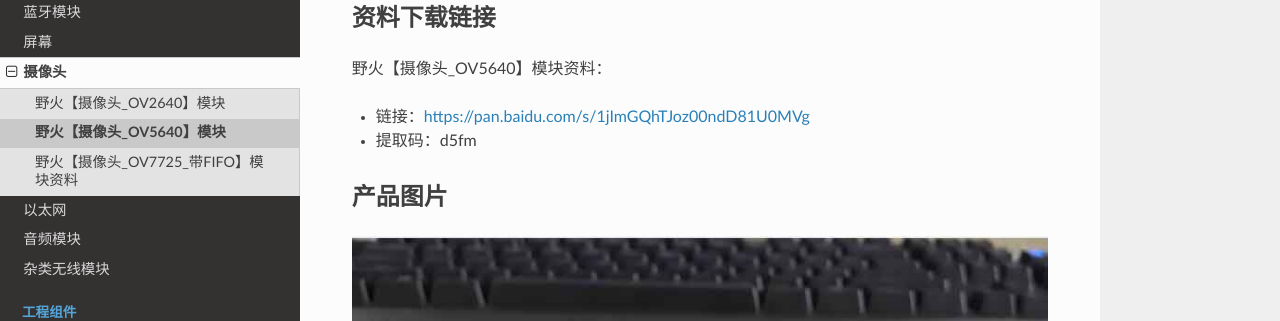
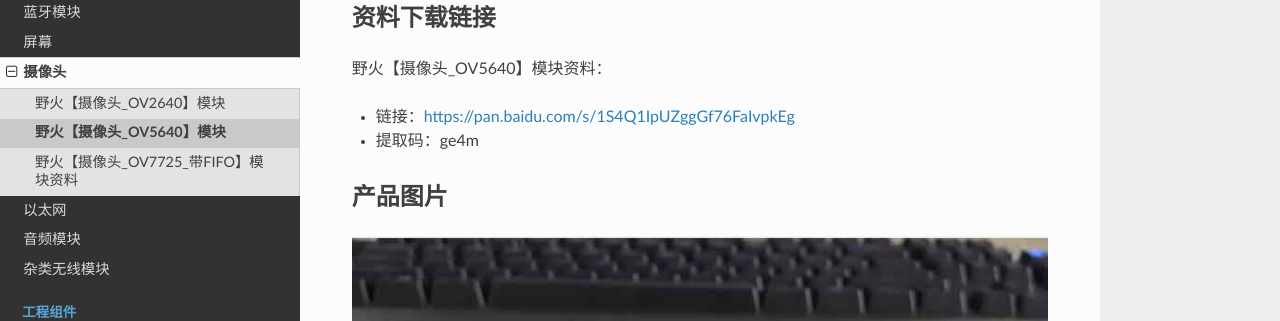
Before and after one commit to Embedfire/ebf_products, a Sphinx documentation site: the page built from documentation/module/camera/ov5640.rst, in a window 1280 px wide and 900 px high. Shown: the part 170-491 px from the top of the window. Built offline with Sphinx 7.4.7 and the Read the Docs theme 2.0.0, drawn with Linux system fonts in a browser that asks for light colours; pages that are not in the unit, such as notebooks, are missing from menus.

Commit message:
Update ov5640.rst

```diff
--- a/documentation/module/camera/ov5640.rst
+++ b/documentation/module/camera/ov5640.rst
@@ -7,8 +7,8 @@
 
 野火【摄像头_OV5640】模块资料：
 
-- 链接：https://pan.baidu.com/s/1jImGQhTJoz00ndD81U0MVg
-- 提取码：d5fm
+- 链接：https://pan.baidu.com/s/1S4Q1IpUZggGf76FaIvpkEg
+- 提取码：ge4m
 
 产品图片
 --------
```
